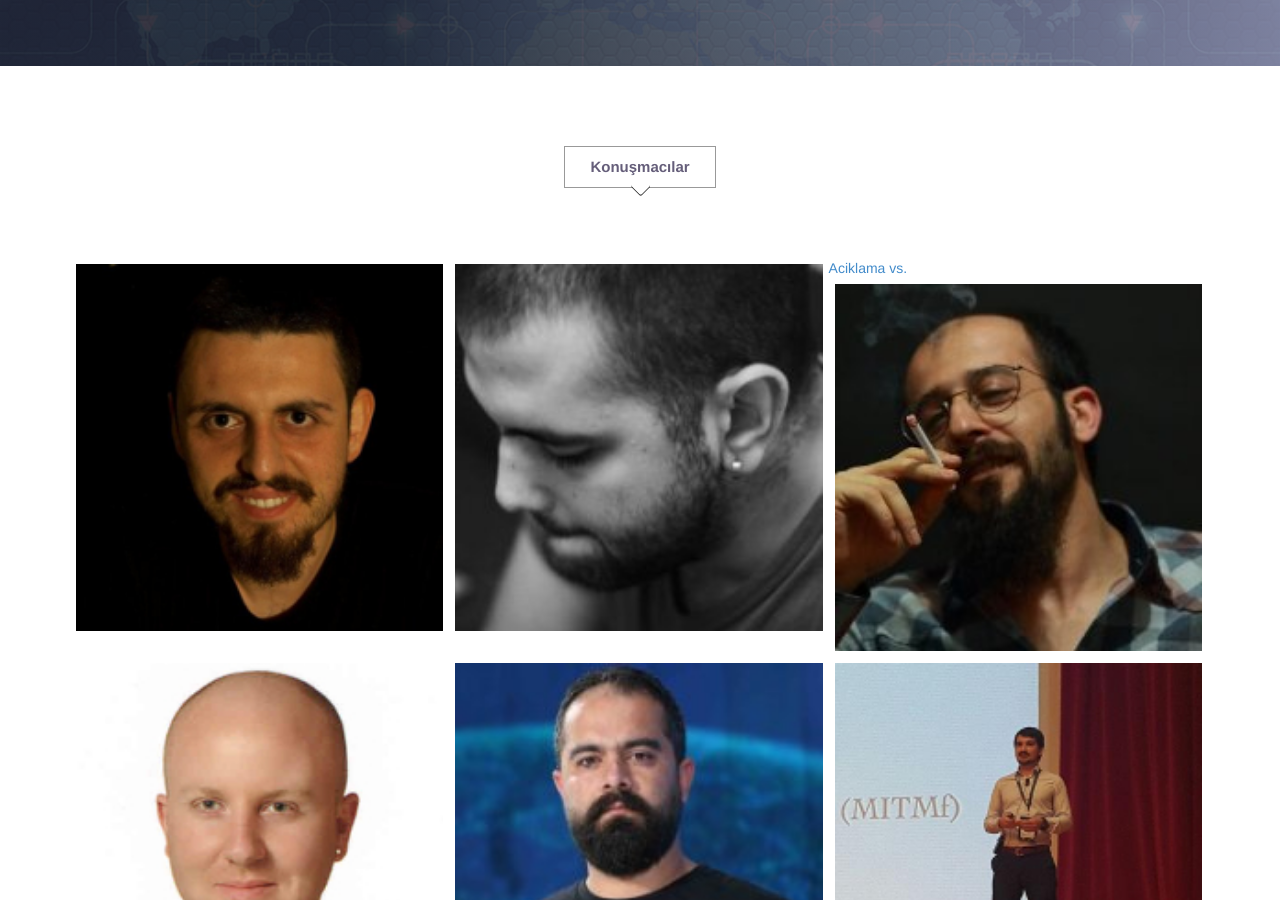
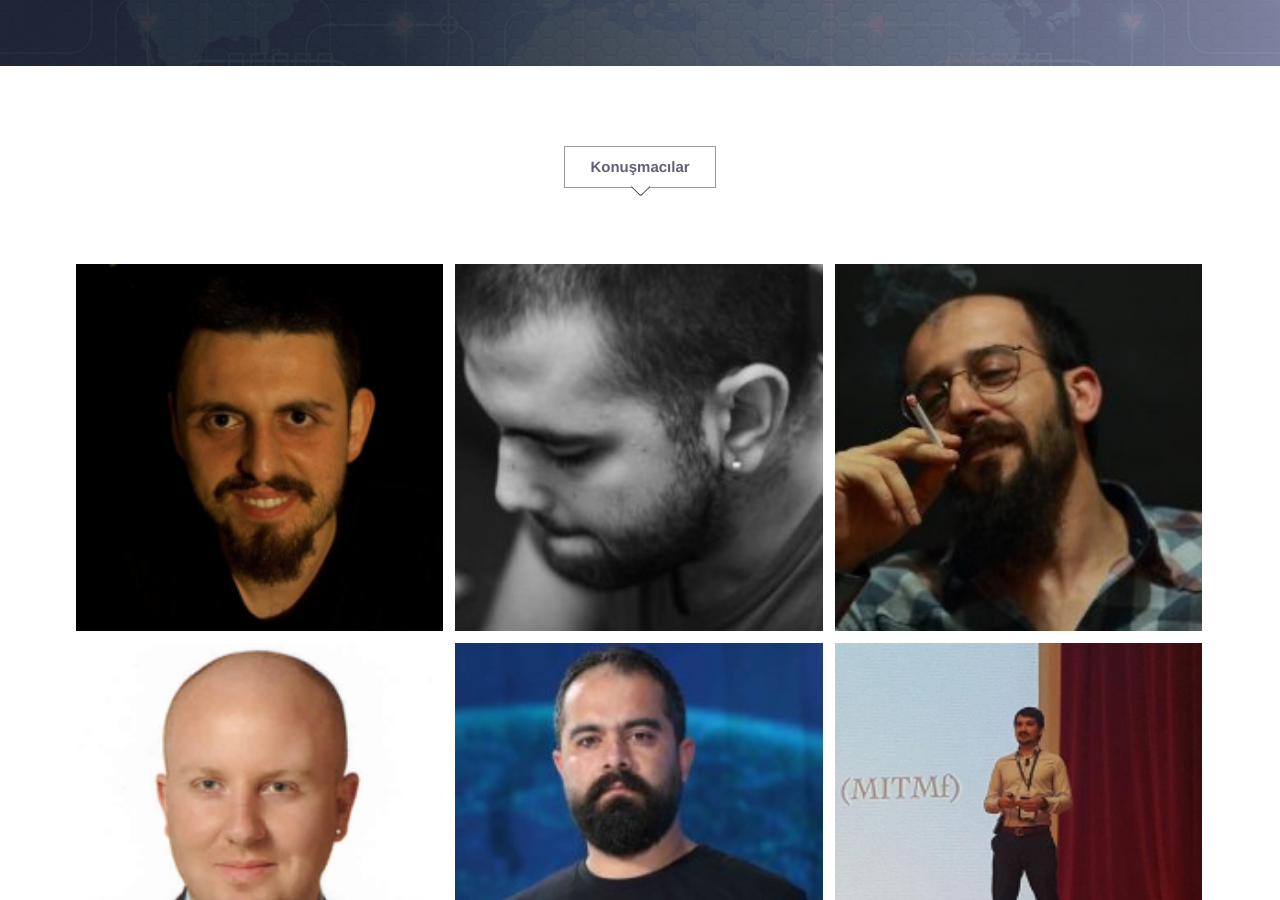
Before and after one commit to bilkamp/bilkamp19.github.io, a Jekyll site: the page built from konusmacilar.html, in a window 1280 px wide and 900 px high, scrolled down 321 px. Built offline with Jekyll 4.4.1, drawn with Linux system fonts in a browser that asks for light colours; nearby versions of some CDN libraries; some web fonts are replaced.

Commit message:
Değişiklikler

```diff
--- a/konusmacilar.html
+++ b/konusmacilar.html
@@ -31,14 +31,17 @@
               </div>
               <div class="portfolio-contant">
                 <ul id="portfolio-contant-active">
-                    <a href="#" data-featherlight="#mince">Aciklama vs.</a>
                     <li class="mix all">
-                      <a href="#">
+                      <a href="#" data-featherlight="#mince">
                         <img src="{{ site.baseurl }}/img/konusmacilar/mince.jpg" alt="">
                         <div class="overly" id="mince">
                           <div class="position-center">
                             <h2>Mehmet İnce</h2>
                             <h4>Invictus Europe</h4>
+                            <div style="display:none">
+                              <h2>Mehmet İnce kimdir?<h2>
+                              <p>Aciklama kismi buraya gelecek</p>
+                            </div>
 
                           </div>
                         </div>
```
